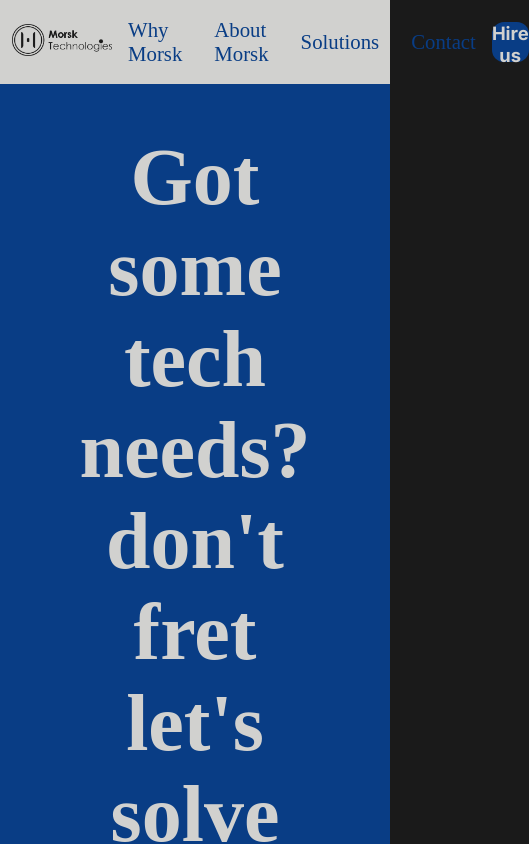
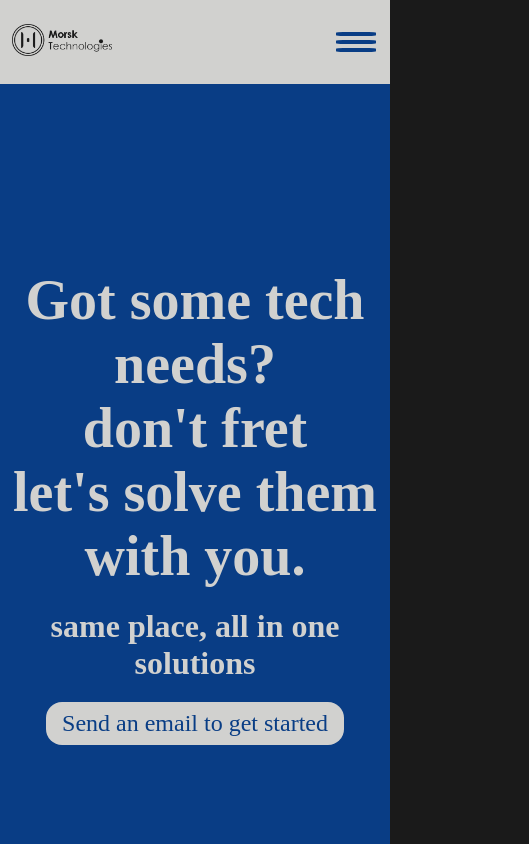
Before and after one commit to mojuk04/Morsk-Technologies, a React (Vite) app: page / in a window 390 px wide. Shown: the top 844 px of the page, 529 px wide, since content can reach past the window. Built offline with nearby package versions, Linux system fonts and the light colour scheme.

Commit message:
adjustments for smaller screen sizes

```diff
--- a/src/App.jsx
+++ b/src/App.jsx
@@ -2,6 +2,7 @@ import Header from "./components/Header";
 import Main from "./components/Main";
 import "./App.css";
 import Footer from "./components/Footer";
+import MobileNav from "./components/MobileNav";
 
 function App() {
   return (
--- /dev/null
+++ b/src/components/MobileNav.jsx
@@ -0,0 +1,51 @@
+import React from "react";
+import "../styles/mobile-nav.css";
+import { Morsk } from "./Morsk";
+import About from "./About";
+import Solutions from "./Solutions";
+import { Contact } from "./Contact";
+
+export const MobileNav = () => {
+  // mobile hamburger
+  const [isMenuOpen, setIsMenuOpen] = React.useState(false);
+  const toggleMenu = () => {
+    setIsMenuOpen(!isMenuOpen);
+  };
+  return (
+    <section className="hamburger-menu">
+      <button
+        onClick={toggleMenu}
+        className="md:hidden focus:outline-none"
+        aria-label="Toggle mobile menu"
+      >
+        <div className={isMenuOpen ? "active" : "inactive"}></div>
+        <div className={isMenuOpen ? "active" : "inactive"}></div>
+        <div className={isMenuOpen ? "active" : "inactive"}></div>
+      </button>
+
+      {isMenuOpen ? (
+        <section className="mobile-links">
+          {/* <div class="mobile-nav-item"> */}
+
+          <ul>
+            <a href="#">
+              <li>Why Morsk?</li>
+            </a>
+            <a href="#">
+              <li>About</li>
+            </a>
+            <a href="#">
+              <li>Solutions</li>
+            </a>
+            <a href="#">
+              <li>Contact</li>
+            </a>
+          </ul>
+
+          {/* </div> */}
+        </section>
+      ) : undefined}
+    </section>
+  );
+};
+export default MobileNav;
--- a/src/components/Nav.jsx
+++ b/src/components/Nav.jsx
@@ -5,6 +5,7 @@ import { Morsk } from "./Morsk";
 import About from "./About";
 import Solutions from "./Solutions";
 import { Contact } from "./Contact";
+import MobileNav from "./MobileNav";
 
 const Nav = () => {
   return (
@@ -56,8 +57,8 @@ const Nav = () => {
           </div>
         </div>
       </div>
-
-      <button>Hire us</button>
+      <button className="hire-us">Hire us</button>
+      <MobileNav />
     </nav>
   );
 };
--- a/src/styles/introduction.css
+++ b/src/styles/introduction.css
@@ -33,3 +33,21 @@
   color: #d1d1cf;
   border: 2.5px solid;
 }
+
+@media only screen and (max-width: 1000px) {
+  .introduction {
+    padding: 0.25em;
+    gap: 1.25rem;
+    justify-content: center;
+  }
+  .introduction h1 {
+    font-size: 3.5rem;
+  }
+
+  .introduction h3 {
+    font-size: 2rem;
+  }
+  .introduction button {
+    font-size: 1.5rem;
+  }
+}
--- /dev/null
+++ b/src/styles/mobile-nav.css
@@ -0,0 +1,59 @@
+.hamburger-menu {
+  display: none;
+}
+
+@media only screen and (max-width: 1000px) {
+  .hamburger-menu {
+    display: block;
+  }
+  .nav-links {
+    display: none;
+  }
+  .hire-us {
+    display: none;
+  }
+}
+
+.hamburger-menu button {
+  display: flex;
+  flex-direction: column;
+  justify-content: center;
+  background: none;
+  align-items: center;
+  width: fit-content;
+  gap: 0.1px;
+}
+.hamburger-menu button:hover {
+  border: none;
+}
+.hamburger-menu button .inactive {
+  border: 2px solid #093d85;
+  width: 2.5rem;
+  margin: 2px;
+  border-radius: 18%;
+}
+.hamburger-menu button .active {
+  border: 2px solid #093d85;
+  width: 2.5rem;
+  margin: 2px;
+  border-radius: 10rem;
+}
+.mobile-links {
+  position: fixed;
+  width: 97vw;
+  left: 1vw;
+  top: 11vh;
+  background-color: #d1d1cf;
+  padding: 1rem;
+}
+.mobile-links ul {
+  display: flex;
+  justify-content: flex-end;
+}
+.mobile-links button,
+.mobile-links a {
+  list-style-type: none;
+  margin-left: 1rem;
+  color: #093d85;
+  text-decoration: none;
+}
--- a/src/styles/nav.css
+++ b/src/styles/nav.css
@@ -22,14 +22,12 @@
   color: #093d85;
   text-decoration: none;
   transition: font-weight 1s;
-  font-size: 1.3rem;
+  font-size: 1rem;
   transition: 0.5s ease;
 }
 .nav-link:hover {
-  font-size: 1.4rem;
+  font-size: 1.1rem;
 }
-
-/* Styles for the hover pop-up functionality */
 .hover-content {
   /* transform: translateX(-50%) scale(0.5); */
   /* transform-origin: top; */
--- a/src/styles/projects.css
+++ b/src/styles/projects.css
@@ -38,7 +38,7 @@
   padding: 1rem;
 }
 .logos img {
-  width: 10rem;
+  width: 7.5rem;
   border: 1px solid #d1d1df;
 }
 .brand-designs {
```
